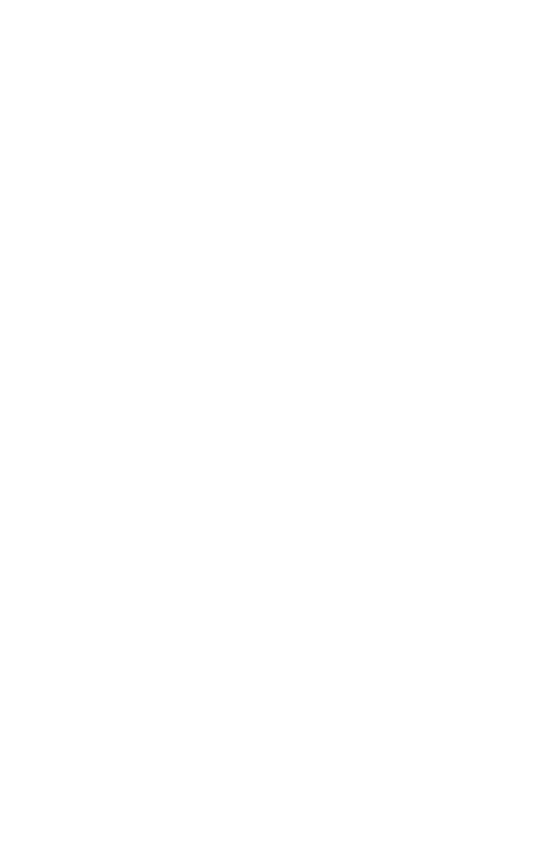
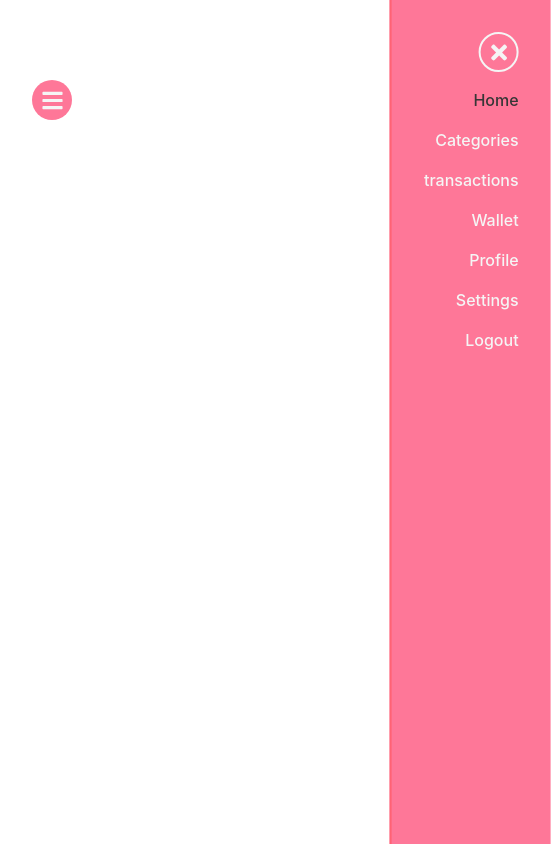
Before and after one commit to Amber-Kim/account_book_app, a React (Create React App) app in the folder frontend/: page / in a window 390 px wide. Before the commit this address had no page. Shown: the whole page, 551 px wide, since content can reach past the window. Built offline with nearby package versions, Linux system fonts and the light colour scheme.

Commit message:
Create Mobile Navbar

```diff
--- a/frontend/src/App.js
+++ b/frontend/src/App.js
@@ -2,12 +2,16 @@
 import PageContainer from './components/Containers/PageContainer';
 import Navbar from './components/Navbar/Navbar';
 import { Routes, Route } from 'react-router-dom'
+import MobileNavbar from './components/Navbar/MobileNavbar';
 
 function App() {
   return (
     <div className="App">
       <PageContainer>
         <Navbar />
+        <div className="mobileMenu">
+          <MobileNavbar />
+        </div>
         <Routes>
           <Route></Route>
         </Routes>
--- /dev/null
+++ b/frontend/src/components/Navbar/MobileNavbar.jsx
@@ -0,0 +1,107 @@
+import styles from '../../styles/Navbar/MobileNavbar.module.scss'
+import { FaTimes, FaBars } from 'react-icons/fa';
+
+import ListItemLink from './ListItemLink';
+import { useState, useEffect } from 'react';
+
+const MobileNavbar = () => {
+  const [navOpen, setNavOpen] = useState(false);
+
+  const closeNav = () => {
+    setNavOpen(false)
+  }
+
+  return (
+    <div className={styles.container}>
+      <div>
+        <div
+        className={`${styles.iconContainer} ${styles.bars}`}
+        onClick={() => setNavOpen(true)}
+        >
+          <FaBars />
+        </div>
+
+        <nav className={navOpen ? styles.navActive : undefined}>
+          <ul>
+            <div
+            className={`${styles.iconContainer} ${styles.times}`}
+            onClick={() => setNavOpen(false)}
+            >
+              <FaTimes />
+            </div>
+
+            {/* Home */}
+            <ListItemLink
+              url=""
+              optionClass={styles.linkColor}
+              clickHandler={closeNav}
+            >
+              <h3>Home</h3>
+            </ListItemLink>
+
+            {/* Categories */}
+            <ListItemLink
+              url="categories"
+              optionClass={styles.linkColor}
+              clickHandler={closeNav}
+            >
+              <h3>Categories</h3>
+            </ListItemLink>
+
+            {/* Transactions */}
+            <ListItemLink
+              url="transactions"
+              optionClass={styles.linkColor}
+              clickHandler={closeNav}
+            >
+              <h3>transactions</h3>
+            </ListItemLink>
+
+            {/* Wallet */}
+            <ListItemLink
+              url="wallet"
+              optionClass={styles.linkColor}
+              clickHandler={closeNav}
+            >
+              <h3>Wallet</h3>
+            </ListItemLink>
+
+            {/* Profile */}
+            <div className={styles.mobileMenuLinks}>
+              <ListItemLink
+                url="profile"
+                optionClass={styles.linkColor}
+                clickHandler={closeNav}
+              >
+                <h3>Profile</h3>
+              </ListItemLink>
+            </div>
+
+            {/* Settings */}
+            <div className={styles.mobileMenuLinks}>
+              <ListItemLink
+                url="settings"
+                optionClass={styles.linkColor}
+                clickHandler={closeNav}
+                >
+                <h3>Settings</h3>
+              </ListItemLink>
+            </div>
+
+            {/* Auth Menu */}
+            <ListItemLink
+              url="logout"
+              optionClass={styles.linkColor}
+              // clickHandler={logoutHandler}
+            >
+              <h3>Logout</h3>
+            </ListItemLink>
+
+          </ul>
+        </nav>
+      </div>
+    </div>
+  );
+};
+
+export default MobileNavbar;
--- a/frontend/src/components/Navbar/Navbar.jsx
+++ b/frontend/src/components/Navbar/Navbar.jsx
@@ -46,6 +46,8 @@
               <h3>Settings</h3>
             </ListItemLink>
           </div>
+
+          {/* Auth Menu */}
           <ListItemLink url="logout">
             <h3>Logout</h3>
           </ListItemLink>
--- a/frontend/src/styles/App.scss
+++ b/frontend/src/styles/App.scss
@@ -31,3 +31,14 @@
   display: flex;
   user-select: none;
 }
+
+.mobileMenu {
+  display: none;
+  @media screen and (max-width: 768px) {
+    z-index: 100;
+    display: block;
+    position: fiexed;
+    top: 0;
+    right: 0;
+  }
+}
--- /dev/null
+++ b/frontend/src/styles/Navbar/MobileNavbar.module.scss
@@ -0,0 +1,72 @@
+.container {
+  .iconContainer {
+    width: 40px;
+    height: 40px;
+    display: flex;
+    align-items: center;
+    justify-content: center;
+    border-radius: 50%;
+    border: 2px solid transparent;
+    background: var(--color-red-300);
+    cursor: pointer;
+    transition: border-color ease-in-out 250ms;
+    transition: background ease-in-out 250ms;
+
+    &:hover{
+      border-color: var(--color-red-600);
+      background: whitesmoke;
+      svg {
+        color: var(--color-red-600)
+      }
+    }
+    svg {
+      width: 23px;
+      height: 23px;
+      color: whitesmoke;
+      transition: color ease-in-out 250ms;
+    }
+  }
+
+  .bars {
+    margin-top: 3rem;
+    margin-right: 1rem;
+  }
+
+  .times {
+    border-color: whitesmoke
+  }
+
+  nav {
+    padding: 2rem;
+    position: absolute;
+    top: 0;
+    right: 0;
+    background: var(--color-red-300);
+    transform: translateX(100%);
+    min-height: 100vh;
+    transition: transform 300ms ease-in-out;
+    border-left: 2px solid var(--color-red-600);
+    ul {
+      display: flex;
+      flex-direction: column;
+      gap: 1rem;
+      align-items: flex-end;
+    }
+  }
+
+  .navActive {
+    transform: translateX(0)
+  }
+}
+
+.linkColor {
+  h2,h3,span {
+    color: whitesmoke;
+    font-weight: 500;
+    font-size: 1rem;
+    transition: color ease-in-out 250ms;
+    &:hover {
+      color: var(--color-active)
+    }
+  }
+}
```
Also changed, not shown: frontend/src/components/Containers/MainContainer.jsx (added, +11 -0 lines), frontend/src/styles/Containers/MainContainer.module.scss (added).
